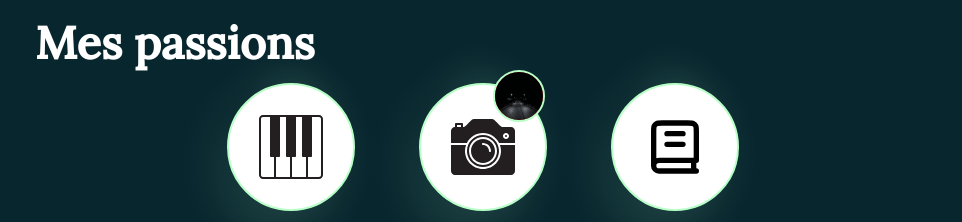
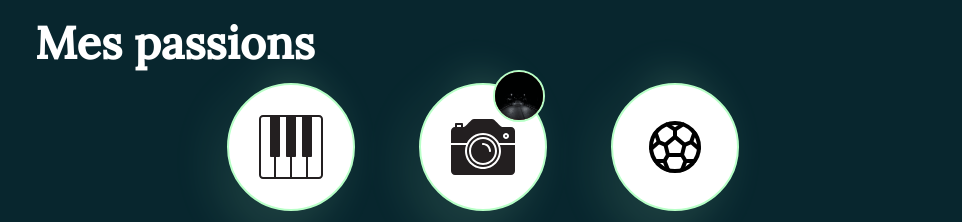
Before and after one commit to Lirido1404/portfolio2024, a React (Create React App) app: page / in a window 1280 px wide. Shown: the part 3393-3615 px from the top of the page, without its empty margins (157-1119 px from the left). Built offline with nearby package versions, Linux system fonts and the light colour scheme.

Commit message:
anim photoclick

```diff
--- a/src/Components/Mainlayout.css
+++ b/src/Components/Mainlayout.css
@@ -477,3 +477,28 @@
 .scaleee{
   animation: scale1 0.06s ease-in-out;
 }
+
+
+.imgeffect{
+  animation: opacity 0.5s ease-in-out, scale2 0.5s ease-in-out;
+}
+
+
+
+
+
+@keyframes scale2{
+  0%{
+      transform: scale(0.9);
+  }
+  100%{
+      transform: scale(1);
+  }
+}
+
+
+
+.fondimg{
+  background: radial-gradient( #eb5757 40%, #000000); /* W3C, IE 10+/ Edge, Firefox 16+, Chrome 26+, Opera 12+, Safari 7+ */
+
+}
--- a/src/Components/Mainlayout.jsx
+++ b/src/Components/Mainlayout.jsx
@@ -47,11 +47,26 @@ import CV from "../Images/CV_MP.pdf";
 import typescript from "../Images/main/typescript.svg";
 import star from "../Images/star.svg";
 import photomaxime2 from "../Images/main/Photomax/p6.jpg"
+import football from "../Images/main/football2.svg";
+
+
+
 
 function Mainlayout() {
   const [showReals, setShowReals] = useState(false);
   const [showStar,setShowStar] = useState(false);
   const [imgIsClicked,setImgIsClicked] = useState(false);
+  const [photoOverForBorder,setPhotoOverForBorder] = useState(false);
+
+
+
+  const handleBorderPhoto =()=>{
+    setPhotoOverForBorder(true);
+  }
+
+  const handleNotBorderPhoto =()=>{
+    setPhotoOverForBorder(false);
+  }
 
   const handleShowStar =()=>{
     setShowStar(true);
@@ -555,12 +570,15 @@ function Mainlayout() {
           </div>
           </div>
           <div className="flex justify-center items-center sectionphotomp2 w-full h-full mt-14 ">
-            <img
-              src={imgIsClicked ? randomPhoto : photomaxime2 }
-              alt=""
-              className="w-[300px] h-[300px] object-cover rounded-full border-2 border-[#B8FFC7] imgsoleilmp "
-            />
-          </div>
+  <motion.img
+    src={imgIsClicked ? randomPhoto : photomaxime2 }
+    key={randomPhoto}
+    alt=""
+    className="w-[300px] h-[300px] rounded-full border-2 border-[#B8FFC7] imgsoleilmp imgeffect"
+    whileHover={{ scale: 1.1 }} // Appliquer l'effet de scale au survol
+    transition={{ duration: 0.5 }} // Définir la durée de la transition
+  />
+</div>
           </div>
         </div>
 
@@ -580,13 +598,13 @@ function Mainlayout() {
           </motion.div>
 
           <div className="flex flex-col">
-          <motion.div className="luciole7 relative" drag dragConstraints={{left:-30,top:-30,right:30,bottom:30}} onClick={handleImgClick} onMouseUp={handleNotShowStar} onMouseDown={handleShowStar}>
+          <motion.div className="luciole7 relative" drag dragConstraints={{left:-30,top:-30,right:30,bottom:30}} onClick={handleImgClick} onMouseUp={handleNotShowStar} onMouseDown={handleShowStar} onMouseEnter={handleBorderPhoto} onMouseOut={handleNotBorderPhoto}>
 
-            <div className="bg-white border-2 border-[#B8FFC7] rounded-full flex justify-center items-center w-20 h-20 imgpassions relative cursor-pointer hover:bg-[#B8FFC7] hover:border-2 hover:border-white ease-out duration-500" onClick={handleImgClick} >
+            <div className="bg-white border-2 border-[#B8FFC7] rounded-full flex justify-center items-center w-20 h-20 imgpassions relative cursor-pointer hover:bg-[#B8FFC7] hover:border-2 hover:border-white ease-out duration-500" onClick={handleImgClick} onMouseEnter={handleBorderPhoto} onMouseOut={handleNotBorderPhoto} >
 
-              <img src={photo} alt="" className="w-8 h-8 imgpassions2" draggable="false" onClick={handleImgClick}/>
-              <div className="absolute top-[-15px] right-0 rounded-full border-2 border-[#B8FFC7] overflow-hidden bg-red-500">
-              <img src={randomPhoto} alt="" className="w-12 h-12 object-cover" />
+              <img src={photo} alt="" className="w-8 h-8 imgpassions2" draggable="false" onClick={handleImgClick} onMouseEnter={handleBorderPhoto} onMouseOut={handleNotBorderPhoto}/>
+              <div className={`absolute top-[-15px] right-0 rounded-full border-2 ${photoOverForBorder ? "border-white" : "border-[#B8FFC7]"} overflow-hidden fondimg`} onMouseEnter={handleBorderPhoto} onMouseOut={handleNotBorderPhoto}>
+              <motion.img key={randomPhoto} src={randomPhoto} transition={{ duration: 0.5 }} alt="" className="w-12 h-12 object-cover imgeffect" onMouseEnter={handleBorderPhoto} onMouseOut={handleNotBorderPhoto} />
             </div>
             {
               showStar && (
@@ -606,7 +624,7 @@ function Mainlayout() {
 
           <motion.div className="luciole7" drag dragConstraints={{left:-30,top:-30,right:30,bottom:30}}>
             <div className="bg-white border-2 border-[#B8FFC7] rounded-full flex justify-center items-center w-20 h-20 imgpassions cursor-pointer">
-              <img src={book} alt="" className="w-8 h-8 imgpassions2" draggable="false"/>
+              <img src={football} alt="" className="w-12 h-12 imgpassions2" draggable="false"/>
             </div>
           </motion.div>
         </div>
```
Also changed, not shown: src/Images/main/football.svg (added), src/Images/main/football2.svg (added).
